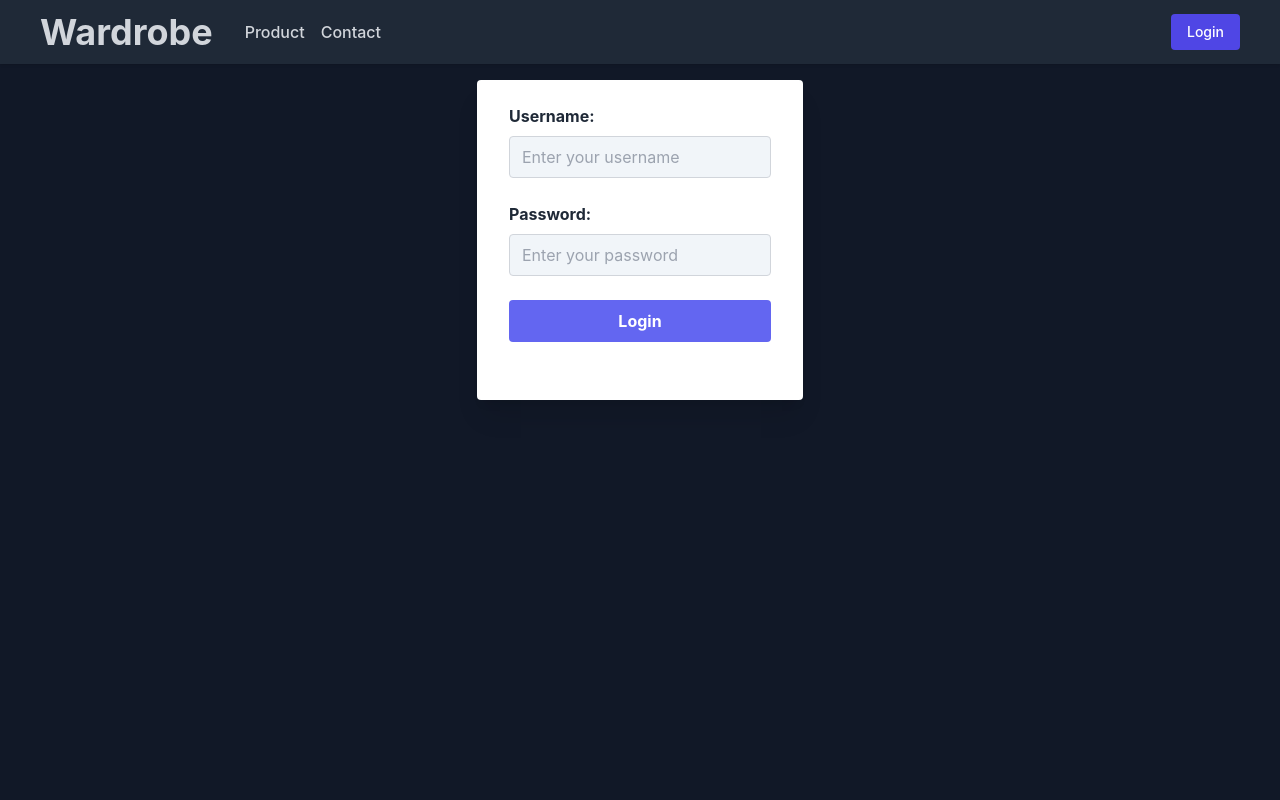
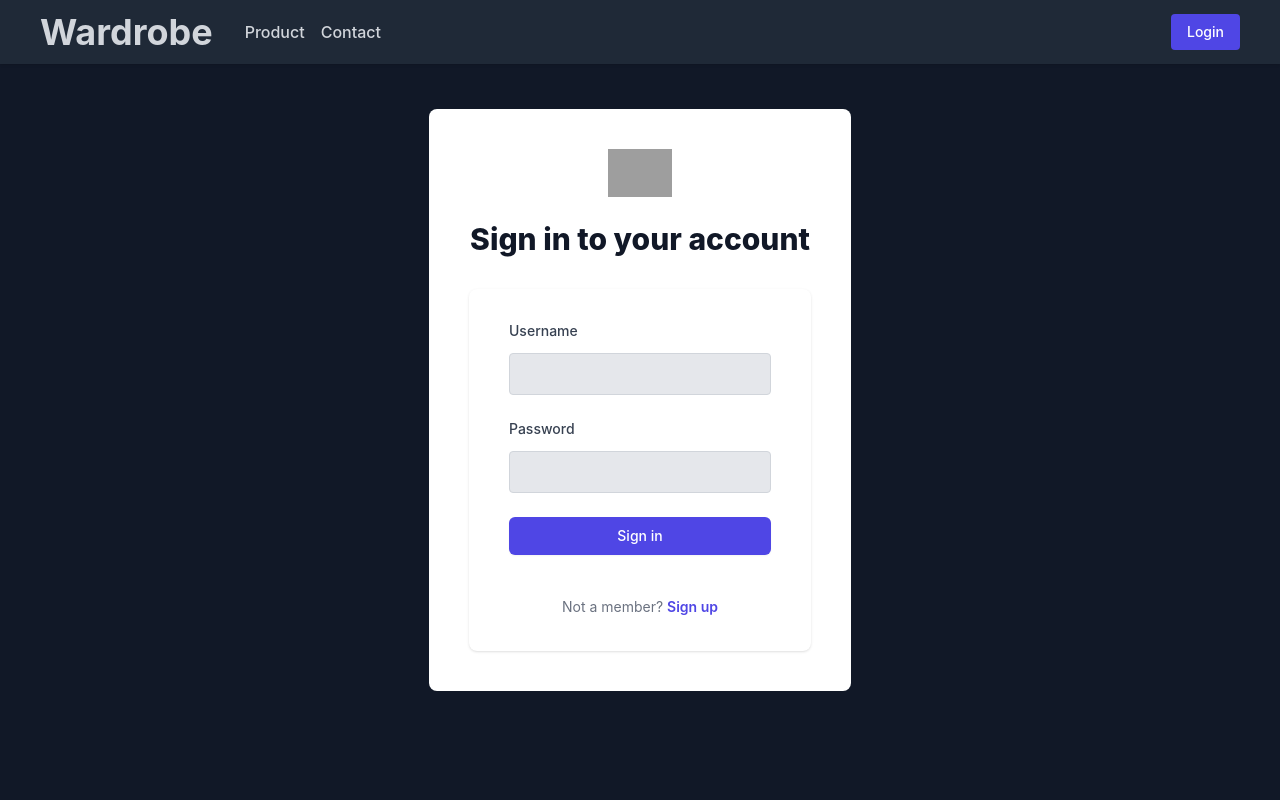
Before and after one commit to astha24verma/pwors-app, a React (Vite) app: page /login in a window 1280 px wide. Shown: the top 800 px of the page. Built offline with nearby package versions, Linux system fonts and the light colour scheme; grey boxes are pictures that could not be loaded.

Commit message:
login modify

```diff
--- a/src/pages/Login.jsx
+++ b/src/pages/Login.jsx
@@ -52,23 +52,96 @@ function Login() {
     // const user = useContext(UserContext);
     // console.log('User:', user);
     return (
-        <div className="h-screen flex justify-center">
-            <div className="py-6 px-8 h-80 mt-20 bg-white rounded shadow-xl">
-                <form onSubmit={handleLogin}>
-                    <div className="mb-6">
-                        <label htmlFor="username" className="block text-gray-800 font-bold">Username:</label>
-                        <input type="text" id="username" value={username} onChange={(e) => setUsername(e.target.value)} placeholder="Enter your username" className="w-full bg-slate-100 text-black border border-gray-300 py-2 pl-3 rounded mt-2 outline-none focus:ring-indigo-600 :ring-indigo-600" />
-                    </div>
+        // <div className="h-screen flex justify-center">
+        //     <div className="py-6 px-8 h-80 mt-20 bg-white rounded shadow-xl">
+        //         <form onSubmit={handleLogin}>
+        //             <div className="mb-6">
+        //                 <label htmlFor="username" className="block text-gray-800 font-bold">Username:</label>
+        //                 <input type="text" id="username" value={username} onChange={(e) => setUsername(e.target.value)} placeholder="Enter your username" className="w-full bg-slate-100 text-black border border-gray-300 py-2 pl-3 rounded mt-2 outline-none focus:ring-indigo-600 :ring-indigo-600" />
+        //             </div>
 
-                    <div>
-                        <label htmlFor="password" className="block text-gray-800 font-bold">Password:</label>
-                        <input type="password" id="password" value={password} onChange={(e) => setPassword(e.target.value)} placeholder="Enter your password" className="w-full bg-slate-100 text-black border border-gray-300 py-2 pl-3 rounded mt-2 outline-none focus:ring-indigo-600 :ring-indigo-600" />
-                    </div>
+        //             <div>
+        //                 <label htmlFor="password" className="block text-gray-800 font-bold">Password:</label>
+        //                 <input type="password" id="password" value={password} onChange={(e) => setPassword(e.target.value)} placeholder="Enter your password" className="w-full bg-slate-100 text-black border border-gray-300 py-2 pl-3 rounded mt-2 outline-none focus:ring-indigo-600 :ring-indigo-600" />
+        //             </div>
 
-                    <button type="submit" className="cursor-pointer py-2 px-4 block mt-6 bg-indigo-500 text-white font-bold w-full text-center rounded">Login</button>
-                </form>
+        //             <button type="submit" className="cursor-pointer py-2 px-4 block mt-6 bg-indigo-500 text-white font-bold w-full text-center rounded">Login</button>
+        //         </form>
+        //     </div>
+        // </div>
+        <>
+            <div className=" bg-transparent flex items-center justify-center h-screen">
+    <div className="bg-white rounded-lg p-10">
+      <div className="sm:mx-auto sm:w-full sm:max-w-md">
+        <img
+          className="mx-auto h-12 w-auto"
+          src="https://tailwindui.com/img/logos/workflow-mark-indigo-600.svg"
+          alt="Workflow"
+        />
+        <h2 className="mt-6 text-center text-3xl font-extrabold text-gray-900">
+          Sign in to your account
+        </h2>
+      </div>
+
+      <div className="mt-8 sm:mx-auto sm:w-full sm:max-w-md">
+        <div className="bg-white py-8 px-4 shadow sm:rounded-lg sm:px-10">
+          <form className="space-y-6" onSubmit={handleLogin}>
+            <div>
+              <label htmlFor="username" className="block text-sm font-medium text-gray-700">
+                Username
+              </label>
+              <div className="mt-1">
+                <input
+                  id="username"
+                  name="username"
+                  type="text"
+                  autoComplete="username"
+                  required
+                  value={username}
+                  onChange={(e) => setUsername(e.target.value)}
+                  className="w-full bg-gray-200 text-black border border-gray-300 py-2 pl-3 rounded mt-2 outline-none focus:ring-indigo-600 :ring-indigo-600"
+                />
+              </div>
             </div>
+
+            <div>
+              <label htmlFor="password" className="block text-sm font-medium text-gray-700">
+                Password
+              </label>
+              <div className="mt-1">
+                <input
+                  id="password"
+                  name="password"
+                  type="password"
+                  autoComplete="current-password"
+                  required
+                  value={password}
+                  onChange={(e) => setPassword(e.target.value)}
+                  className="w-full bg-gray-200 text-black border border-gray-300 py-2 pl-3 rounded mt-2 outline-none focus:ring-indigo-600 :ring-indigo-600"
+                />
+              </div>
+            </div>
+
+            <div>
+              <button
+                type="submit"
+                className="w-full flex justify-center py-2 px-4 border border-transparent rounded-md shadow-sm text-sm font-medium text-white bg-indigo-600 hover:bg-indigo-700 focus:outline-none focus:ring-2 focus:ring-offset-2 focus:ring-indigo-500"
+              >
+                Sign in
+              </button>
+            </div>
+          </form>
+          <p className="mt-10 text-center text-sm text-gray-500">
+            Not a member?{' '}
+            <a href="/Signup" className="font-semibold leading-6 text-indigo-600 hover:text-indigo-500">
+              Sign up
+            </a>
+          </p>
         </div>
+      </div>
+    </div>
+  </div>
+      </>
     );
 }
 
```
